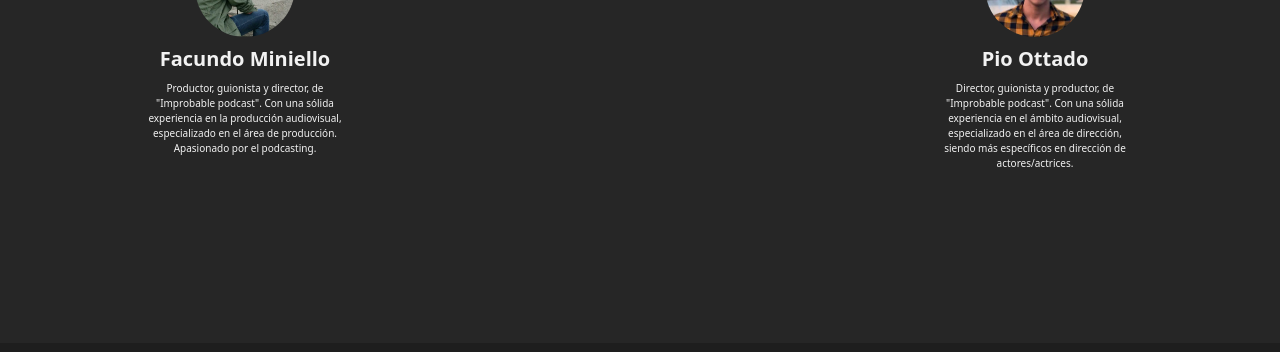
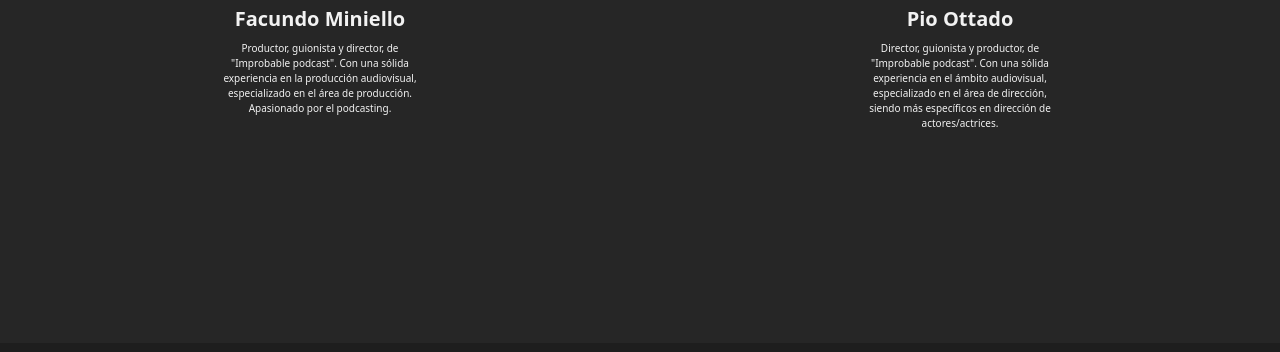
Before and after one commit to Facundominiello/improbable-podcast, a website: page pages/quienes-somos.html in a window 1280 px wide. Shown: the part 377-729 px from the top of the page. Drawn offline with nearby package versions, Linux system fonts and the light colour scheme.

Commit message:
Correcciones de sass

```diff
--- a/pages/quienes-somos.html
+++ b/pages/quienes-somos.html
@@ -6,7 +6,7 @@
     <meta name="viewport" content="width=device-width, initial-scale=1.0">
     <title>Conocenos</title>
     <link rel="icon" href="../img/logo.png">
-    <link rel="stylesheet" href="../estilos/estilos.css">
+    <link rel="stylesheet" href="../css/estilos.css">
     <link rel="preconnect" href="https://fonts.googleapis.com">
     <link rel="preconnect" href="https://fonts.gstatic.com" crossorigin>
     <link href="https://fonts.googleapis.com/css2?family=Open+Sans:wght@400;800&display=swap" rel="stylesheet">
--- a/scss/_quienes-somos.scss
+++ b/scss/_quienes-somos.scss
@@ -61,11 +61,9 @@ main{
         height: inherit;
         height: 50vh;
         grid-template-columns: 1fr 1fr;
-        gap: 30rem;
 
         @include tablet{
             padding-top: 2rem;
-            gap: 0;
         }
         @include mobile{
             grid-template-columns: 1fr;
```
Also changed, not shown: pages/contactanos.html (+1 -1 lines), pages/geeks-en-el-sofa.html (+1 -1 lines), pages/podcasts.html (+1 -1 lines), pages/tienda.html (+1 -1 lines), css/estilos.css, 1 other file.
